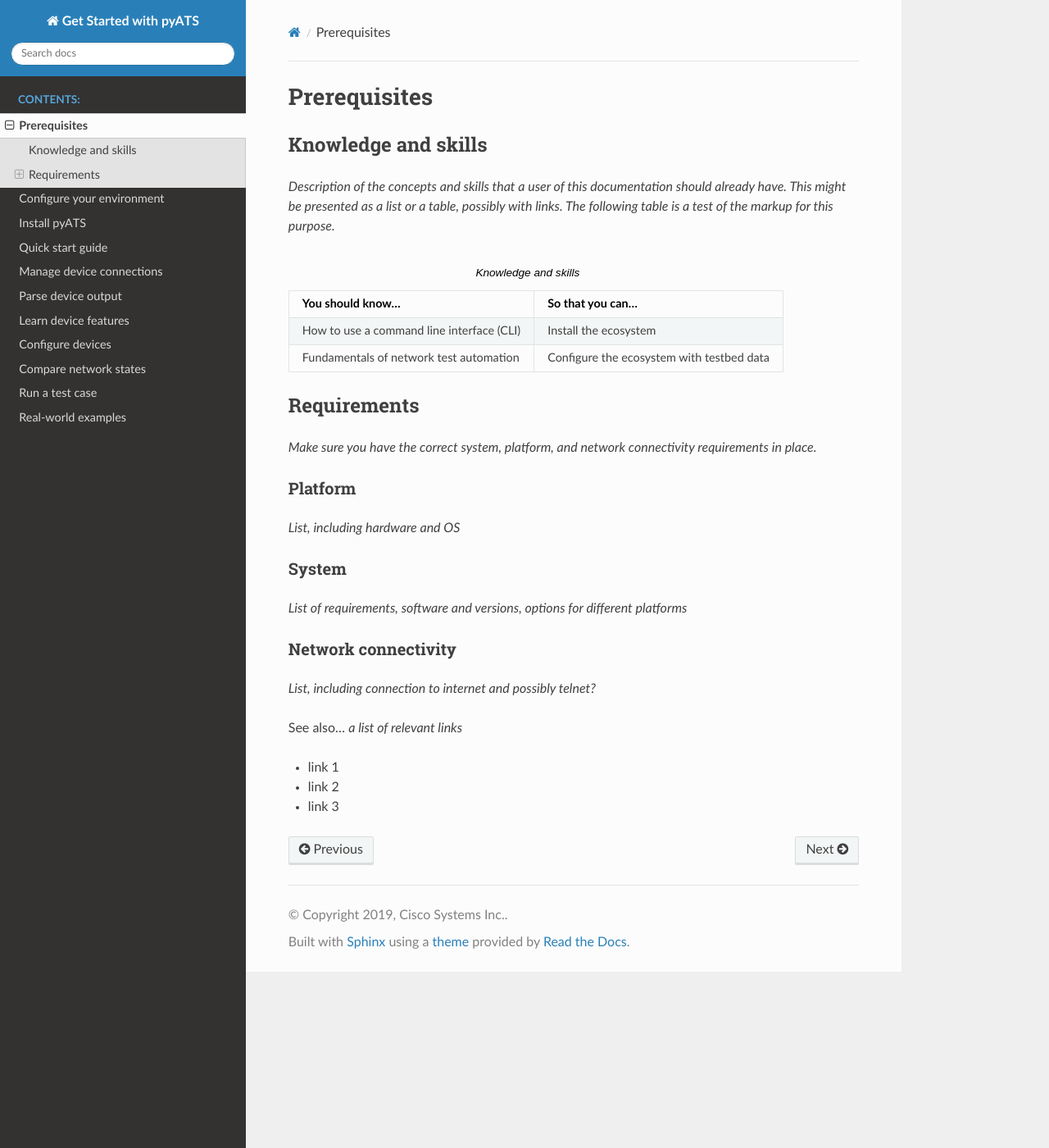
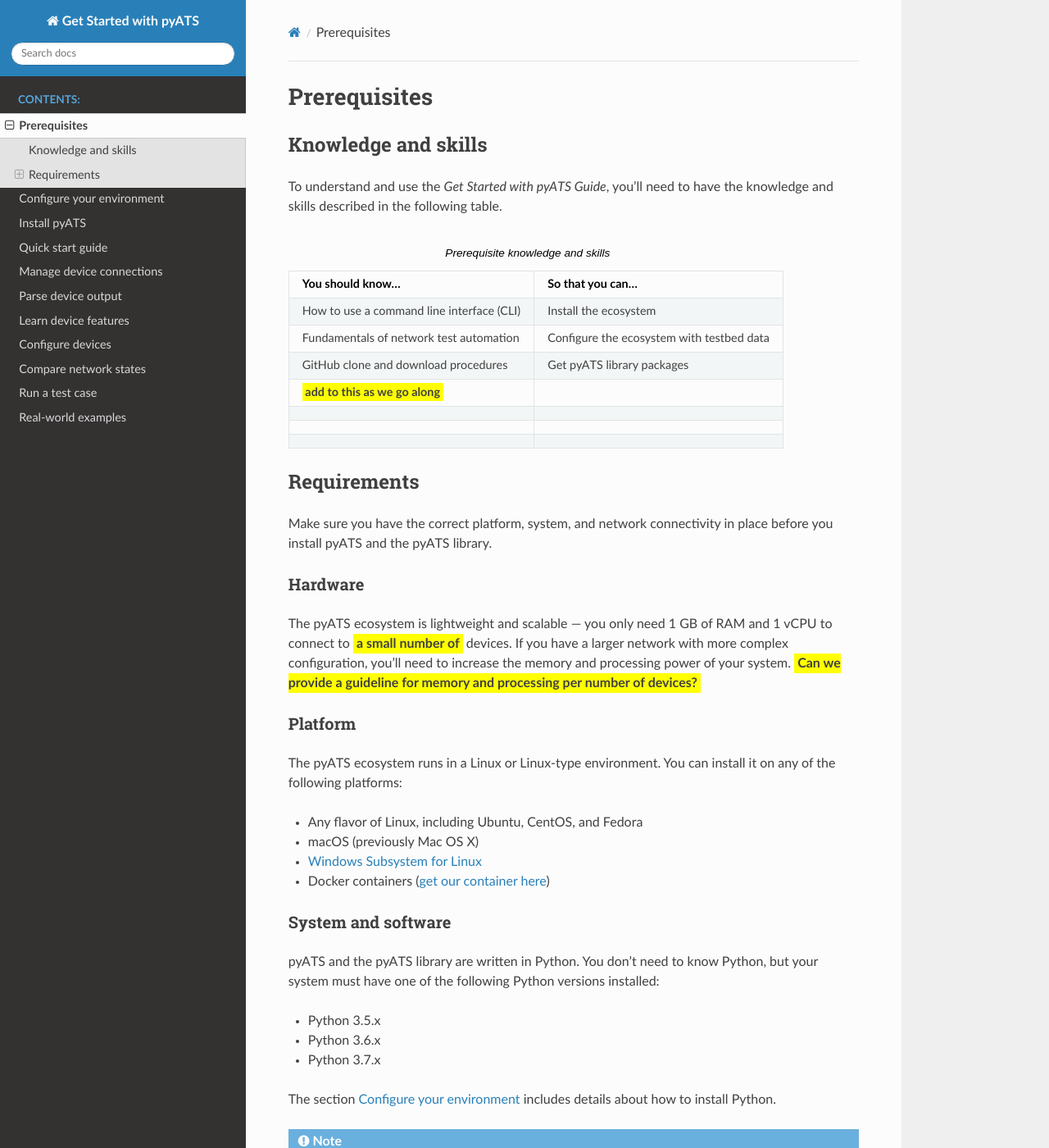
Before and after one commit to CiscoTestAutomation/getting-started, a Sphinx documentation site: the page built from source/prereqs/Prerequisites.rst, in a window 1280 px wide and 1400 px high. Shown: the whole window at 82% size. Built offline with Sphinx 7.4.7 and the Read the Docs theme 2.0.0, drawn with Linux system fonts in a browser that asks for light colours; pages that are not in the unit, such as notebooks, are missing from menus; some of the changed text lies outside the part shown.

Commit message:
Drafted the prerequisites section, added a label to link to the configuration topic.

```diff
--- a/source/configuration/configureEnv.rst
+++ b/source/configuration/configureEnv.rst
@@ -1,3 +1,5 @@
+.. _configure-environment:
+
 Configure your environment
 =============================
 
@@ -6,6 +8,8 @@
 *We might want to briefly describe the types of terminal windows users might have. The following tip can go in this section.*
 
 .. tip:: Are you a Windows user? If yes, we recommend that you set up Windows Subsystem for Linux (WSL) and use Visual Studio (VS) Code as your editor.
+
+.. _install-python:
 
 Install Python
 ---------------
--- a/source/prereqs/Prerequisites.rst
+++ b/source/prereqs/Prerequisites.rst
@@ -3,34 +3,62 @@
 
 Knowledge and skills
 ---------------------
-*Description of the concepts and skills that a user of this documentation should already have. This might be presented as a list or a table, possibly with links. The following table is a test of the markup for this purpose.*
+To understand and use the |getstartedguide|, you'll need to have the knowledge and skills described in the following table.
 
-.. csv-table:: Knowledge and skills
+.. csv-table:: Prerequisite knowledge and skills
    :header: "You should know...", "So that you can..."
 
    "How to use a command line interface (CLI)", "Install the ecosystem"
    "Fundamentals of network test automation", "Configure the ecosystem with testbed data"
-
+   "GitHub clone and download procedures", "Get |library| packages"
+   ":question:`add to this as we go along` ", " "
+   " ", " "
+   " ", " "
+   " ", " "
 
 
 Requirements
 ------------
-*Make sure you have the correct system, platform, and network connectivity requirements in place.*
+Make sure you have the correct platform, system, and network connectivity in place before you install |pyATS| and the |library|.
+
+Hardware
+^^^^^^^^^
+The |pyATS| ecosystem is lightweight and scalable --- you only need 1 GB of RAM and 1 vCPU to connect to :question:`a small number of` devices. If you have a larger network with more complex configuration, you'll need to increase the memory and processing power of your system. :question:`Can we provide a guideline for memory and processing per number of devices?`
 
 Platform
-^^^^^^^^^^^^^^^^^^^^^^
-*List, including hardware and OS*
+^^^^^^^^^
+The |pyATS| ecosystem runs in a Linux or Linux-type environment. You can install it on any of the following platforms:
 
-System
+* Any flavor of Linux, including Ubuntu, CentOS, and Fedora
+* macOS (previously Mac OS X)
+* `Windows Subsystem for Linux <https://docs.microsoft.com/en-us/windows/wsl/install-win10>`_
+* Docker containers (`get our container here <https://hub.docker.com/r/ciscotestautomation/pyats/>`_)
+
+System and software
 ^^^^^^^^^^^^^^^^^^^^
-*List of requirements, software and versions, options for different platforms*
+|pyATS| and the |library| are written in Python. You don't need to know Python, but your system must have one of the following Python versions installed:
+
+* Python 3.5.x
+* Python 3.6.x
+* Python 3.7.x
+
+The section :ref:`configure-environment` includes details about how to install Python.
+
+.. note:: Python 3.4 has reached its end of life and is now deprecated. |pyATS| and the |library| no longer support Python 3.4.
 
 Network connectivity
 ^^^^^^^^^^^^^^^^^^^^^
-*List, including connection to internet and possibly telnet?*
+Your host platform must have internet access so that you can:
+
+* Download the Python installation packages (https://pypi.org) or Docker image (https://hub.docker.com).
+* Connect to your test devices. You can use Telnet, SSH, Rest, YANG, :question:`What else, and should this list match what's in the Introduction?`
+* Access the |pyATS| and |library| GitHub repository at https://github.com/CiscoTestAutomation, to use, develop, or contribute to the :question:`packages`.
+
+.. important:: The |pyATS| ecosystem *never* collects or streams any data or statistics back to Cisco.
+:question:`We will probably need a formal legal statement or link to the DevNet privacy policy.`
 
 See also...
-*a list of relevant links*
+*a list of relevant links once we know what these will be*
 
 * link 1
 * link 2
```
